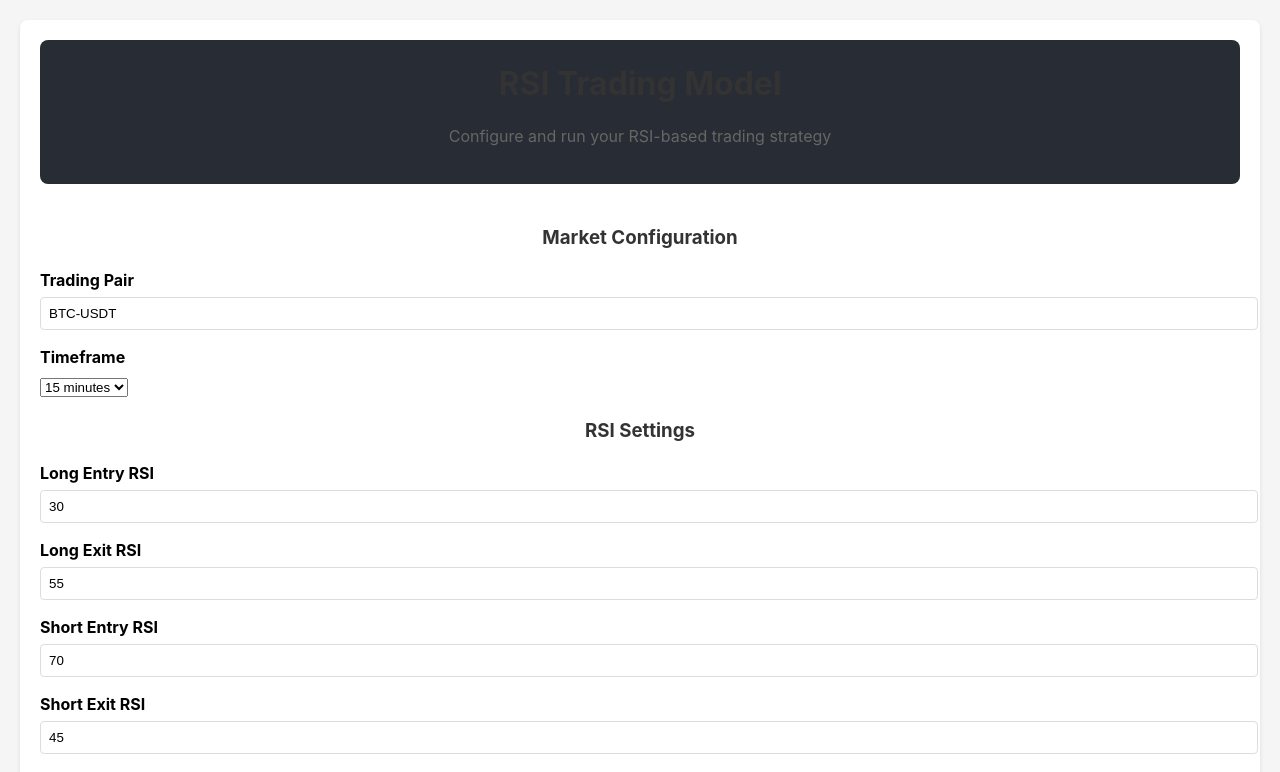
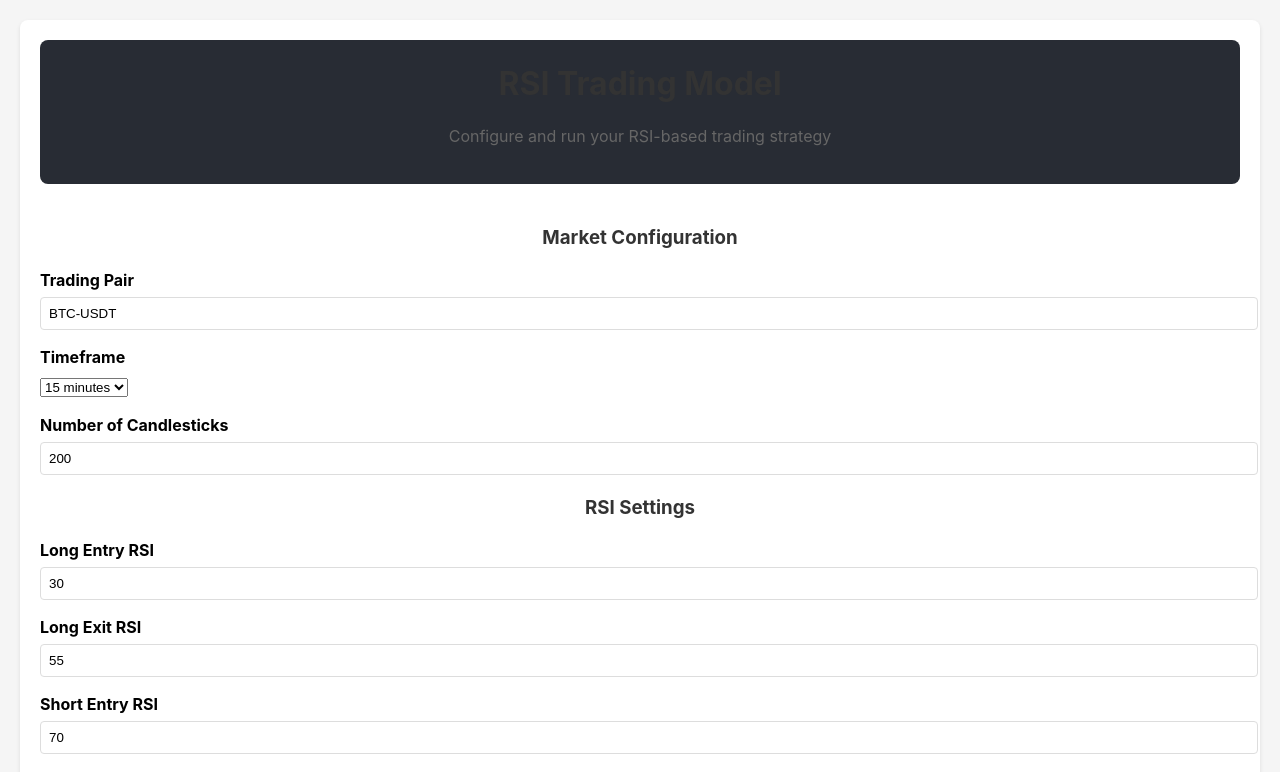
Before and after one commit to karneges/rsi-backtest, a React (Vite) app: page / in a window 1280 px wide. Shown: the top 772 px of the page. Built offline with nearby package versions, Linux system fonts and the light colour scheme.

Commit message:
add candlesticks limit

```diff
--- a/src/App.tsx
+++ b/src/App.tsx
@@ -41,7 +41,7 @@ const App: React.FC = () => {
                 data = await okxService.getCandlesticksWithSubCandlesticks({
                     instId: config.symbol,
                     bar: config.timeframe,
-                    limit: 200,
+                    limit: config.limit,
                     subCandlesticksTimeFrame: "1m",
                 });
 
--- a/src/components/TradingModelForm.tsx
+++ b/src/components/TradingModelForm.tsx
@@ -20,6 +20,7 @@ export const TradingModelForm: React.FC<TradingModelFormProps> = ({ onSubmit })
         minProfitPercent: 1,
         maxLossEntries: 3,
         positionAddDelay: 60000, // 60 seconds in milliseconds
+        limit: 200, // Default value for number of candlesticks
     });
 
     const handleSubmit = (e: React.FormEvent) => {
@@ -64,6 +65,20 @@ export const TradingModelForm: React.FC<TradingModelFormProps> = ({ onSubmit })
                         <option value="4h">4 hours</option>
                         <option value="1d">1 day</option>
                     </select>
+                </div>
+
+                <div className="form-group">
+                    <label htmlFor="limit">Number of Candlesticks</label>
+                    <input
+                        type="number"
+                        id="limit"
+                        name="limit"
+                        value={config.limit}
+                        onChange={handleChange}
+                        min="50"
+                        max="1000"
+                        step="50"
+                    />
                 </div>
             </div>
 
--- a/src/types.ts
+++ b/src/types.ts
@@ -12,6 +12,7 @@ export interface TradeConfig {
   positionAddDelay: number; // Minimum delay in milliseconds between adding to positions
   symbol: string;
   timeframe: string;
+  limit: number; // Number of candlesticks to fetch
 }
 
 export type TradeType = "LONG" | "SHORT";
```
